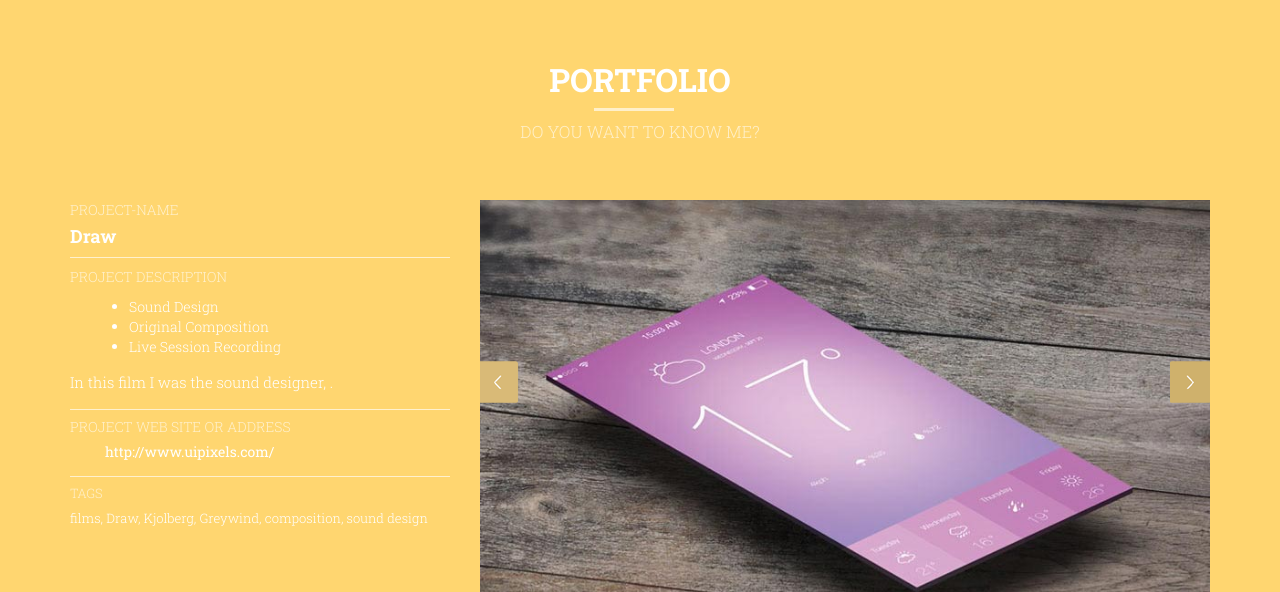
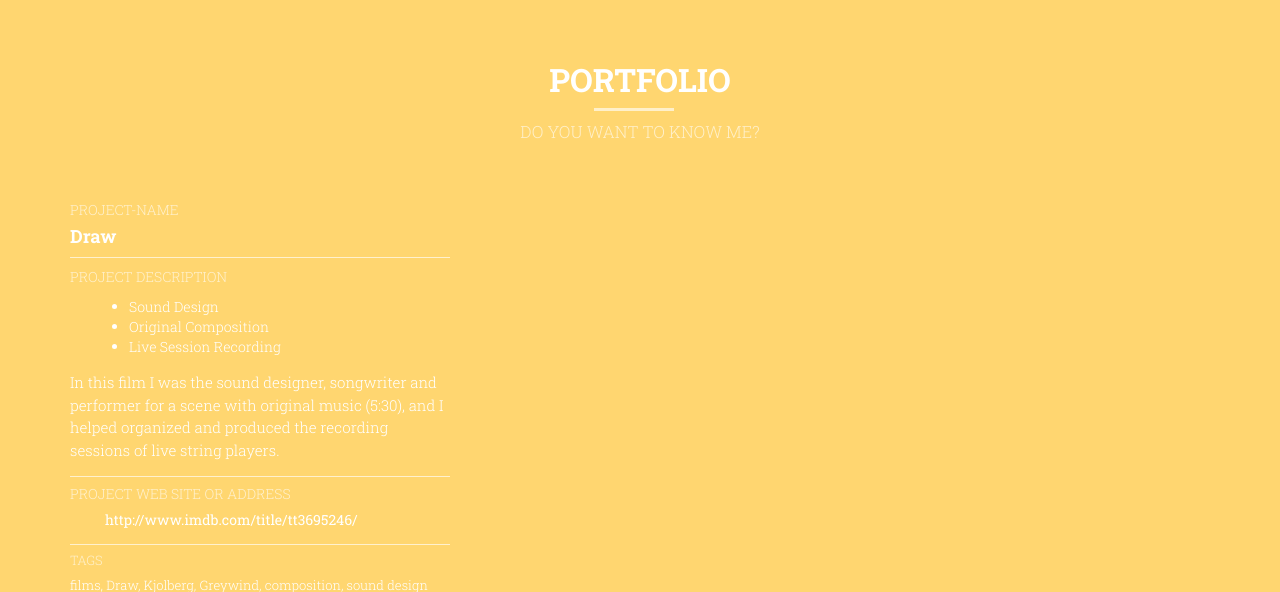
Before and after one commit to Coliphonic/AME294Final, a PHP site: page / in a window 1280 px wide. Shown: the part 1554-2146 px from the top of the page. Run offline with PHP 8.4, Linux system fonts and the light colour scheme; data that the repository does not hold is empty.

Commit message:
Changed Style and Added Soundcloud

```diff
--- a/web/css/style.css
+++ b/web/css/style.css
@@ -2555,3 +2555,10 @@ i.in{
 		background-position: -191px -4px;
 	}
 }
+
+.youtubeDraw {
+margin-right: auto;
+margin-left: auto;
+display:block;
+width:700px;
+}
--- a/web/index.html
+++ b/web/index.html
@@ -172,18 +172,27 @@ License URL: http://creativecommons.org/licenses/by/3.0/
 								<li><a href="#">Original Composition</a></li>
 								<li><a href="#">Live Session Recording</a></li>
 							 </ul>
-							 <p>In this film I was the sound designer, .</p>
+							 <p>In this film I was the sound designer, songwriter and performer for a scene with original music (5:30), and I helped organized and produced the recording sessions of live string players.</p>
 						</div>
 						<div class="address">
 							<span>project web site or address</span>
-							<a href="">http://www.uipixels.com/</a>
+							<a href="">http://www.imdb.com/title/tt3695246/</a>
 						</div>
 						<div class="tags">
 							<span>tags</span>
 							<p>films, Draw, Kjolberg, Greywind, composition, sound design</p>
 						</div>
 					</div>
-					<div class="col-md-8 portfolio-section-top-row-right-grid">
+
+					<div class="youtubeDraw">
+
+		 			   <article style="position: relative; width: 100%;">
+
+						<iframe width="803" height="430" src="https://www.youtube.com/embed/232MFrE1zHQ" frameborder="0" allowfullscreen></iframe>
+
+					</article style>
+					</div>
+			<!--		<div class="col-md-8 portfolio-section-top-row-right-grid">
 		<div class="wmuSlider example1 section" id="section-1">
 			   <article style="position: absolute; width: 100%; opacity: 0;">
 					<img src="images/img1.jpg" class="img-responsive" alt="">
@@ -201,224 +210,12 @@ License URL: http://creativecommons.org/licenses/by/3.0/
                 </ul>
 
 		  </div>
+			  -->
+		<div class="container">
 
-			  <!-- script -->
-			  <script src="js/jquery.wmuSlider.js"></script>
-				<script>
-					$('.example1').wmuSlider();
-				</script>
-				<!-- script -->
+		<div class= "Soundcloud">
 
-			     </div>
-			    <div class="clearfix"></div>
-			  </div>
-			</div>
-			<div class="portfolio-section-bottom-row" id="portfolio">
-			<div class="container">
-		 <ul id="filters" class="clearfix">
-						<li><span class="filter active" data-filter="app card icon web logo1">All</span></li>
-						<li><span class="filter" data-filter="app">Web Design</span></li>
-						<li><span class="filter" data-filter="card">Coding</span></li>
-						<li><span class="filter" data-filter="icon">Photography</span></li>
-						<li><span class="filter" data-filter="logo1">Freebies</span></li>
-						</ul>
-					<div id="portfoliolist">
-					<div class="portfolio card mix_all  wow bounceIn" data-wow-delay="0.4s" data-cat="card" style="display: inline-block; opacity: 1;">
-						<div class="portfolio-wrapper">
-							<a href="#small-dialog" class="b-link-stripe b-animate-go  thickbox play-icon popup-with-zoom-anim">
-						     <img src="images/pic-1.jpg" class="img-responsive" alt="" /><div class="b-wrapper"><h2 class="b-animate b-from-left    b-delay03 ">iOS 7 Weather App Design<img src="images/icon-eye.png" alt=""/></h2>
-						  	</div></a>
-		                </div>
-					</div>
-					<div class="portfolio app mix_all  wow bounceIn" data-wow-delay="0.4s" data-cat="app" style="display: inline-block; opacity: 1;">
-						<div class="portfolio-wrapper">
-							<a href="#small-dialog1" class="b-link-stripe b-animate-go  thickbox play-icon popup-with-zoom-anim">
-						     <img src="images/pic-2.jpg" class="img-responsive" alt="" /><div class="b-wrapper"><h2 class="b-animate b-from-left    b-delay03 ">iOS 7 Weather App Design<img src="images/icon-eye.png" alt=""/></h2>
-						  	</div></a>
-		                </div>
-					</div>
-					<div class="portfolio web mix_all  wow bounceIn" data-wow-delay="0.4s" data-cat="web" style="display: inline-block; opacity: 1;">
-						<div class="portfolio-wrapper">
-							<a href="#small-dialog2" class="b-link-stripe b-animate-go  thickbox play-icon popup-with-zoom-anim">
-						     <img src="images/pic-3.jpg" class="img-responsive" alt="" /><div class="b-wrapper"><h2 class="b-animate b-from-left    b-delay03 ">iOS 7 Weather App Design<img src="images/icon-eye.png" alt=""/></h2>
-						  	</div></a>
-		                </div>
-
-					</div>
-					<div class="portfolio icon mix_all  wow bounceIn" data-wow-delay="0.4s" data-cat="icon" style="display: inline-block; opacity: 1;">
-						<div class="portfolio-wrapper">
-							<a href="#small-dialog3" class="b-link-stripe b-animate-go  thickbox play-icon popup-with-zoom-anim">
-						     <img src="images/pic-4.jpg" class="img-responsive" alt="" /><div class="b-wrapper"><h2 class="b-animate b-from-left    b-delay03 ">iOS 7 Weather App Design<img src="images/icon-eye.png" alt=""/></h2>
-						  	</div></a>
-		                </div>
-
-					</div>
-					<div class="portfolio icon mix_all  wow bounceIn" data-wow-delay="0.4s" data-cat="icon" style="display: inline-block; opacity: 1;">
-						<div class="portfolio-wrapper">
-							<a href="#small-dialog4" class="b-link-stripe b-animate-go  thickbox play-icon popup-with-zoom-anim">
-						     <img src="images/pic-5.jpg" class="img-responsive" alt="" /><div class="b-wrapper"><h2 class="b-animate b-from-left    b-delay03 ">iOS 7 Weather App Design<img src="images/icon-eye.png" alt=""/></h2>
-						  	</div></a>
-		                </div>
-
-					</div>
-					<div class="portfolio app mix_all  wow bounceIn" data-wow-delay="0.4s" data-cat="app" style="display: inline-block; opacity: 1;">
-						<div class="portfolio-wrapper">
-							<a href="#small-dialog5" class="b-link-stripe b-animate-go  thickbox play-icon popup-with-zoom-anim">
-						     <img src="images/pic-6.jpg" class="img-responsive" alt="" /><div class="b-wrapper"><h2 class="b-animate b-from-left    b-delay03 ">iOS 7 Weather App Design<img src="images/icon-eye.png" alt=""/></h2>
-						  	</div></a>
-		                </div>
-					</div>
-					<div class="portfolio card mix_all  wow bounceIn" data-wow-delay="0.4s" data-cat="card" style="display: inline-block; opacity: 1;">
-						<div class="portfolio-wrapper">
-							<a href="#small-dialog6" class="b-link-stripe b-animate-go  thickbox play-icon popup-with-zoom-anim">
-						     <img src="images/pic-7.jpg" class="img-responsive" alt="" /><div class="b-wrapper"><h2 class="b-animate b-from-left    b-delay03 ">iOS 7 Weather App Design<img src="images/icon-eye.png" alt=""/></h2>
-						  	</div></a>
-		                </div>
-					</div>
-					<div class="portfolio logo1 mix_all  wow bounceIn" data-wow-delay="0.4s" data-cat="logo1" style="display: inline-block; opacity: 1;">
-						<div class="portfolio-wrapper">
-							<a href="#small-dialog7" class="b-link-stripe b-animate-go  thickbox play-icon popup-with-zoom-anim">
-						     <img src="images/pic-8.jpg" class="img-responsive" alt="" /><div class="b-wrapper"><h2 class="b-animate b-from-left    b-delay03 ">iOS 7 Weather App Design<img src="images/icon-eye.png" alt=""/></h2>
-						  	</div></a>
-		                </div>
-					</div>
-
-<div class="clearfix"></div>
-				</div>
-		  <div class="clearfix"></div>
-
-		  <script type="text/javascript">
-		jQuery(document).ready(function($) {
-			$(".scroll").click(function(event){
-				event.preventDefault();
-				$('html,body').animate({scrollTop:$(this.hash).offset().top},1200);
-			});
-		});
-	</script>
-		  <!-- Script for gallery Here -->
-				<script type="text/javascript" src="js/jquery.mixitup.min.js"></script>
-					<script type="text/javascript">
-					$(function () {
-
-						var filterList = {
-
-							init: function () {
-
-								// MixItUp plugin
-								// http://mixitup.io
-								$('#portfoliolist').mixitup({
-									targetSelector: '.portfolio',
-									filterSelector: '.filter',
-									effects: ['fade'],
-									easing: 'snap',
-									// call the hover effect
-									onMixEnd: filterList.hoverEffect()
-								});
-
-							},
-
-							hoverEffect: function () {
-
-								// Simple parallax effect
-								$('#portfoliolist .portfolio').hover(
-									function () {
-										$(this).find('.label').stop().animate({bottom: 0}, 200, 'easeOutQuad');
-										$(this).find('img').stop().animate({top: -30}, 500, 'easeOutQuad');
-									},
-									function () {
-										$(this).find('.label').stop().animate({bottom: -40}, 200, 'easeInQuad');
-										$(this).find('img').stop().animate({top: 0}, 300, 'easeOutQuad');
-									}
-								);
-
-							}
-
-						};
-
-						// Run the show!
-						filterList.init();
-
-
-					});
-					</script>
-			<!-- Gallery Script Ends -->
-			<!-- pop-up-box -->
-					  <script type="text/javascript" src="js/modernizr.custom.min.js"></script>
-					<link href="css/popuo-box.css" rel="stylesheet" type="text/css" media="all" />
-					<script src="js/jquery.magnific-popup.js" type="text/javascript"></script>
-			<!-- //pop-up-box -->
-			<div id="small-dialog" class="mfp-hide">
-						<div class="image-top">
-							<img src="images/pic1.jpg" class="img-responsive" alt="" />
-							<p>Lorem Ipsum is simply dummy text of the printing and typesetting industry. Lorem Ipsum has been the industry's standard dummy text ever since the 1500s, when an unknown printer took a galley of type and scrambled it to book.There are many variations of passages of Lorem Ipsum available, by injected humour. </p>
-						</div>
-					</div>
-					<div id="small-dialog1" class="mfp-hide">
-						<div class="image-top">
-							<img src="images/pic2.jpg" class="img-responsive" alt="" />
-							<p>Lorem Ipsum is simply dummy text of the printing and typesetting industry. Lorem Ipsum has been the industry's standard dummy text ever since the 1500s, when an unknown printer took a galley of type and scrambled it to book.There are many variations of passages of Lorem Ipsum available, by injected humour.</p>
-						</div>
-					</div>
-					<div id="small-dialog2" class="mfp-hide">
-						<div class="image-top">
-							<img src="images/pic3.jpg" class="img-responsive" alt="" />
-							<p>Lorem Ipsum is simply dummy text of the printing and typesetting industry. Lorem Ipsum has been the industry's standard dummy text ever since the 1500s, when an unknown printer took a galley of type and scrambled it to book.There are many variations of passages of Lorem Ipsum available, by injected humour.</p>
-						</div>
-					</div>
-					<div id="small-dialog3" class="mfp-hide">
-						<div class="image-top">
-							<img src="images/pic4.jpg" class="img-responsive" alt="" />
-							<p>Lorem Ipsum is simply dummy text of the printing and typesetting industry. Lorem Ipsum has been the industry's standard dummy text ever since the 1500s, when an unknown printer took a galley of type and scrambled it to book.There are many variations of passages of Lorem Ipsum available, by injected humour.</p>
-						</div>
-					</div>
-					<div id="small-dialog4" class="mfp-hide">
-						<div class="image-top">
-							<img src="images/pic5.jpg" class="img-responsive" alt="" />
-							<p>Lorem Ipsum is simply dummy text of the printing and typesetting industry. Lorem Ipsum has been the industry's standard dummy text ever since the 1500s, when an unknown printer took a galley of type and scrambled it to book.There are many variations of passages of Lorem Ipsum available, by injected humour. </p>
-						</div>
-					</div>
-					<div id="small-dialog5" class="mfp-hide">
-						<div class="image-top">
-							<img src="images/pic6.jpg" class="img-responsive" alt="" />
-							<p>Lorem Ipsum is simply dummy text of the printing and typesetting industry. Lorem Ipsum has been the industry's standard dummy text ever since the 1500s, when an unknown printer took a galley of type and scrambled it to book.There are many variations of passages of Lorem Ipsum available, by injected humour. </p>
-						</div>
-					</div>
-					<div id="small-dialog6" class="mfp-hide">
-						<div class="image-top">
-							<img src="images/pic7.jpg" class="img-responsive" alt="" />
-							<p>Lorem Ipsum is simply dummy text of the printing and typesetting industry. Lorem Ipsum has been the industry's standard dummy text ever since the 1500s, when an unknown printer took a galley of type and scrambled it to book.There are many variations of passages of Lorem Ipsum available, by injected humour. </p>
-						</div>
-					</div>
-					<div id="small-dialog7" class="mfp-hide">
-						<div class="image-top">
-							<img src="images/pic8.jpg" class="img-responsive" alt="" />
-							<p>Lorem Ipsum is simply dummy text of the printing and typesetting industry. Lorem Ipsum has been the industry's standard dummy text ever since the 1500s, when an unknown printer took a galley of type and scrambled it to book.There are many variations of passages of Lorem Ipsum available, by injected humour.</p>
-						</div>
-					</div>
-					<div id="small-dialog8" class="mfp-hide">
-						<div class="image-top">
-							<img src="images/pic9.jpg" class="img-responsive" alt="" />
-							<p>Lorem Ipsum is simply dummy text of the printing and typesetting industry. Lorem Ipsum has been the industry's standard dummy text ever since the 1500s, when an unknown printer took a galley of type and scrambled it to book.There are many variations of passages of Lorem Ipsum available, by injected humour.</p>
-						</div>
-					</div>
-			<script>
-						$(document).ready(function() {
-						$('.popup-with-zoom-anim').magnificPopup({
-							type: 'inline',
-							fixedContentPos: false,
-							fixedBgPos: true,
-							overflowY: 'auto',
-							closeBtnInside: true,
-							preloader: false,
-							midClick: true,
-							removalDelay: 300,
-							mainClass: 'my-mfp-zoom-in'
-						});
-
-						});
-			</script>
-		</div>
-	  </div>
+			<iframe width="100%" height="450" scrolling="no" frameborder="no" src="https://w.soundcloud.com/player/?url=https%3A//api.soundcloud.com/playlists/1126053%3Fsecret_token%3Ds-Lcc07&amp;auto_play=false&amp;hide_related=false&amp;show_comments=true&amp;show_user=true&amp;show_reposts=false&amp;visual=true"></iframe>
 	</div>
 	<!-- portfolio-section-ends -->
 	<!-- blog-section-starts -->
```
